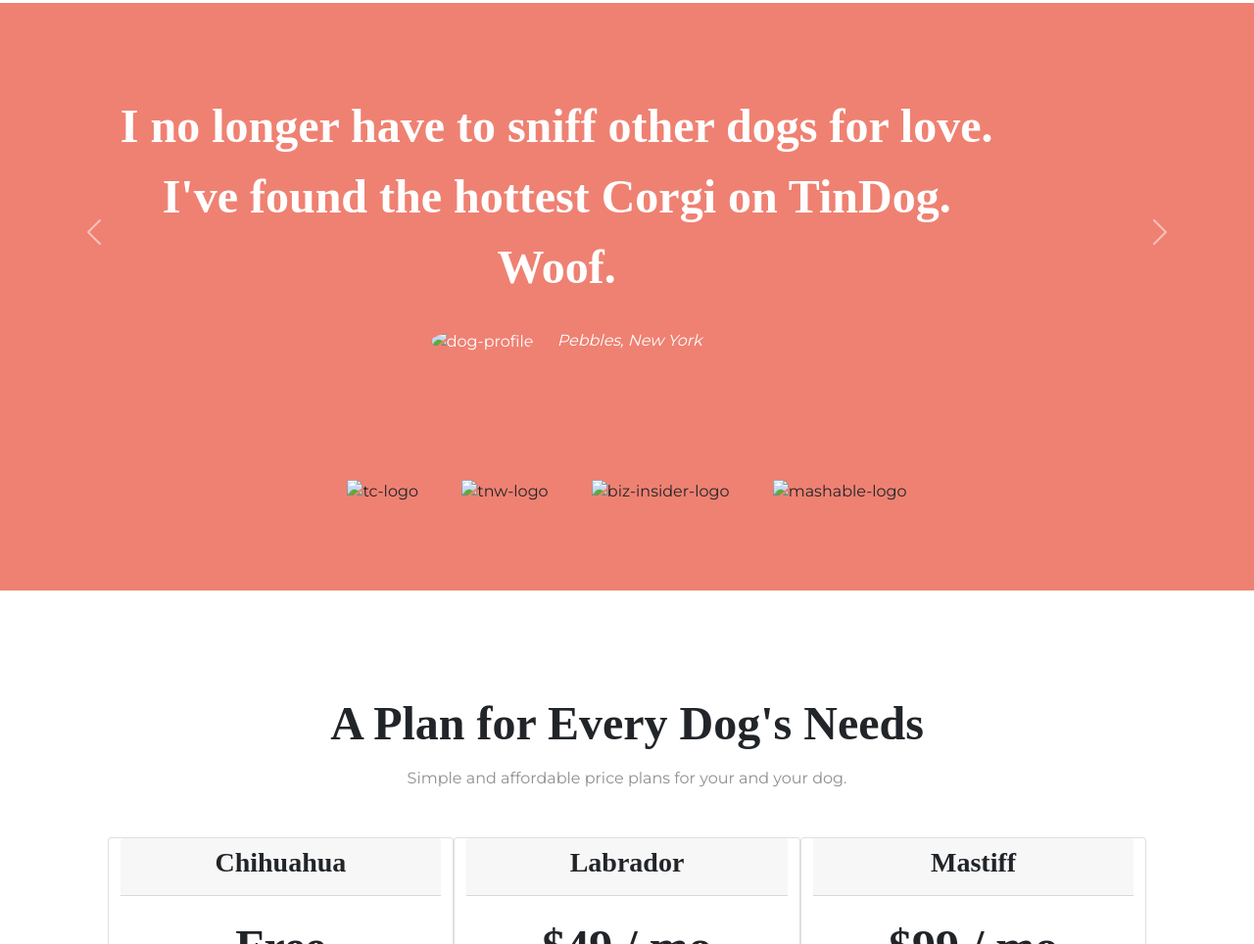
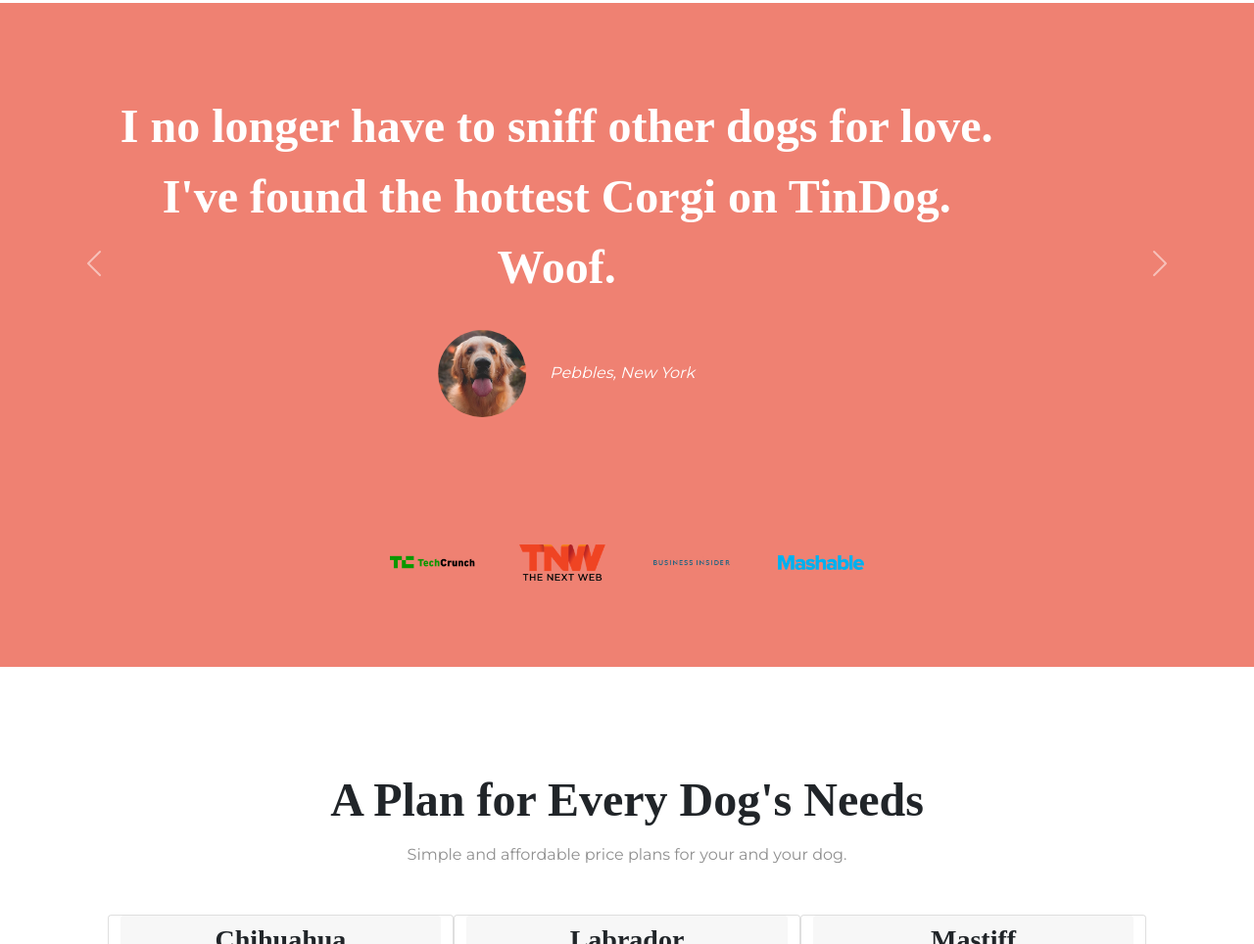
Before and after one commit to samanjum/tindog, a plain HTML site: page index.html in a window 1280 px wide. Shown: the part 1086-2050 px from the top of the page at 98% size. Drawn offline with nearby package versions, Linux system fonts and the light colour scheme; files that its build step writes are made by us from their sources.

Commit message:
Update index.html

```diff
--- a/index.html
+++ b/index.html
@@ -18,7 +18,7 @@
   <script src="https://cdn.jsdelivr.net/npm/bootstrap@5.1.3/dist/js/bootstrap.bundle.min.js"
     integrity="sha384-ka7Sk0Gln4gmtz2MlQnikT1wXgYsOg+OMhuP+IlRH9sENBO0LRn5q+8nbTov4+1p"
     crossorigin="anonymous"></script>
-  <link rel="stylesheet" href="css/index.css">
+  <link rel="stylesheet" href="index.css">
 </head>
 
 <body>
@@ -70,7 +70,7 @@
             Download</button>
         </div>
         <div class="col-lg-6 col-md-12 ">
-          <img class="title-img" src="images/iphone6.png" alt="iphone-mockup">
+          <img class="title-img" src="iphone6.png" alt="iphone-mockup">
         </div>
       </div>
     </div>
@@ -110,7 +110,7 @@
       <div class="carousel-inner">
         <div class="carousel-item active">
           <h2 class="testimonial-text">I no longer have to sniff other dogs for love. I've found the hottest Corgi on TinDog. Woof.</h2>
-          <img class="testimonial-img" src="images/dog-img.jpg" alt="dog-profile">
+          <img class="testimonial-img" src="dog-img.jpg" alt="dog-profile">
           <em>Pebbles, New York</em>
         </div>
 
@@ -118,7 +118,7 @@
         <div class="carousel-item">
           <h2 class="testimonial-text">My dog used to be so lonely, but with TinDog's help, they've found the love of
             their life. I think.</h2>
-          <img class="testimonial-img" src="images/lady-img.jpg" alt="lady-profile">
+          <img class="testimonial-img" src="lady-img.jpg" alt="lady-profile">
           <em>Beverly, Illinois</em>
 
         </div>
@@ -145,10 +145,10 @@
   <!-- Press -->
 
   <section id="press">
-    <img class="press-logo" src="images/techcrunch.png" alt="tc-logo">
-    <img class="press-logo" src="images/tnw.png" alt="tnw-logo">
-    <img class="press-logo" src="images/bizinsider.png" alt="biz-insider-logo">
-    <img class="press-logo" src="images/mashable.png" alt="mashable-logo">
+    <img class="press-logo" src="techcrunch.png" alt="tc-logo">
+    <img class="press-logo" src="tnw.png" alt="tnw-logo">
+    <img class="press-logo" src="bizinsider.png" alt="biz-insider-logo">
+    <img class="press-logo" src="mashable.png" alt="mashable-logo">
 
   </section>
 
```
